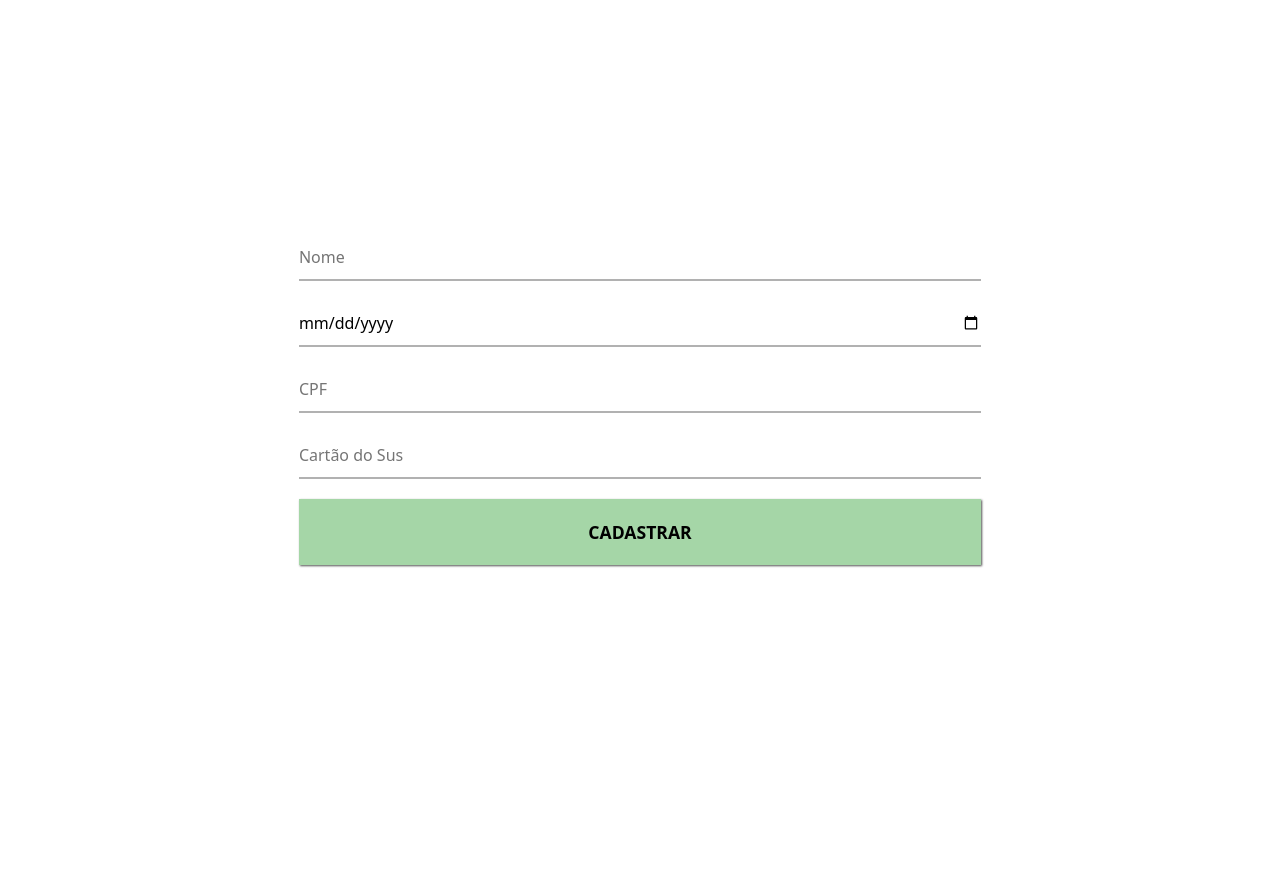
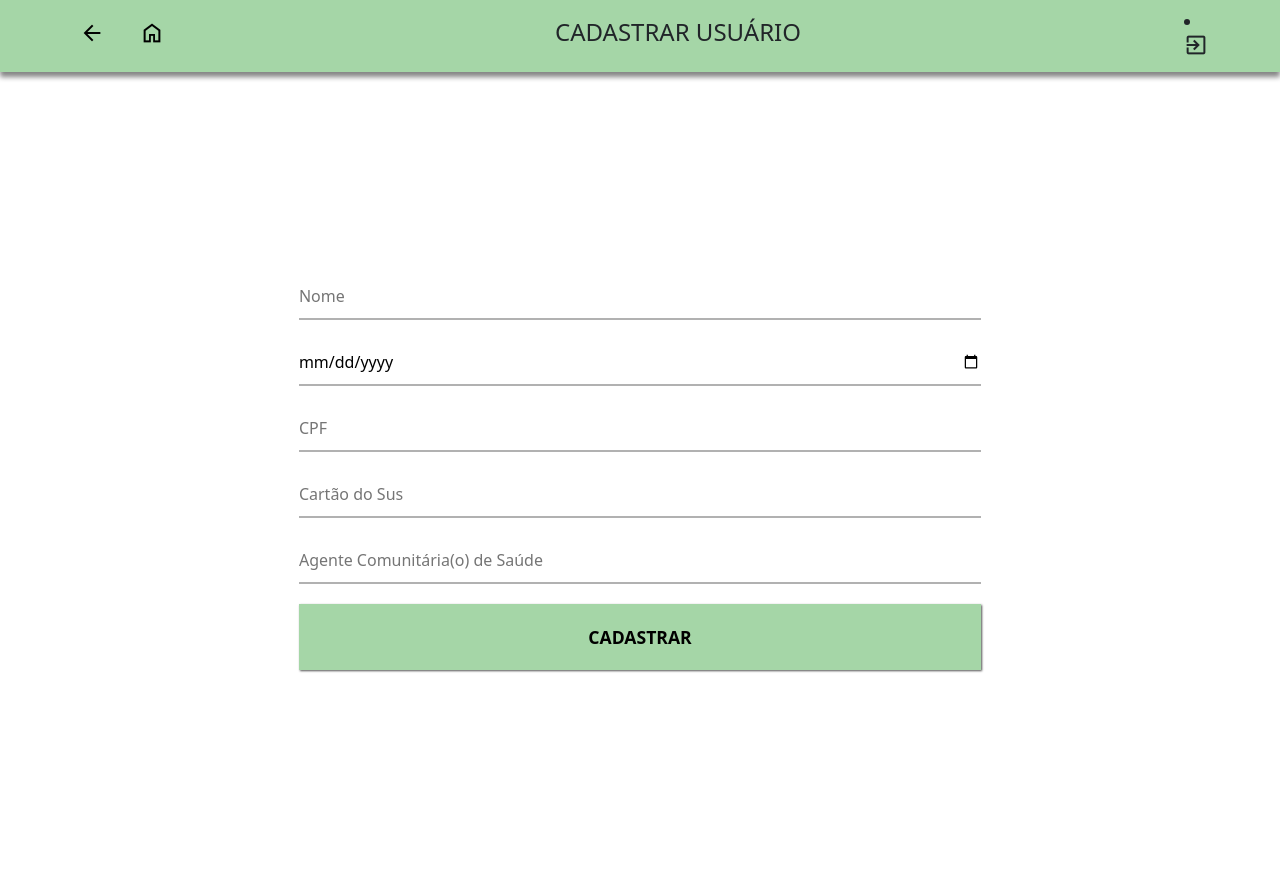
Before and after one commit to wmgoncalves/Hasupport, a PHP site: page /pages/cad_usuario.html in a window 1280 px wide. Before the commit the page ends 567 px from the top, so only its background shows below. Run offline with PHP 8.4, Linux system fonts and the light colour scheme.

Commit message:
barra de menu nas paginas

```diff
--- a/css/cadastro.css
+++ b/css/cadastro.css
@@ -51,3 +51,41 @@
     font-weight: 700;
 
 }
+/*Formatação para o menu global*/
+.menu{
+    width: 100%;
+    background-color: #a5d6a7;
+    box-shadow: 0px 5px 5px rgb(133, 133, 133);
+
+}
+.navbar-collapse{
+    width: 100%;
+    display: flex;
+    justify-content: space-between;
+    padding: 0 50px;
+
+}
+.menu .navbar-nav{
+    display: flex;
+    justify-content: space-around;
+    align-items: center;
+    width: 100%;
+
+}
+.menu .nav-item{
+    padding: 0px 5px;
+    margin: 1px 5px;
+
+}
+.menu .navbar-nav a{
+    color: black;
+    font-weight: 500;
+
+}
+.material-symbols-outlined {
+  font-variation-settings:
+  'FILL' 0,
+  'wght' 600,
+  'GRAD' 0,
+  'opsz' 48
+}
--- a/pages/cad_usuario.html
+++ b/pages/cad_usuario.html
@@ -13,7 +13,42 @@
     <title>HA assist</title>
 </head>
 <body>
-
+  <div class="fundo1">
+    <div class="menu">
+        <nav class="navbar navbar-expand-lg">
+            <div class="container-fluid">
+              <button class="navbar-toggler" type="button" data-bs-toggle="collapse" data-bs-target="#navbarNav" aria-controls="navbarNav" aria-expanded="false" aria-label="Toggle navigation">
+                <span class="navbar-toggler-icon"></span>
+              </button>
+              <div class="collapse navbar-collapse" id="navbarNav">
+                <div>
+                  <ul class="navbar-nav">
+                    <li class="nav-item">
+                      <a class="nav-link" href="./busca_user.html">
+                        <span class="material-symbols-outlined">arrow_back</span>
+                      </a>
+                    </li>
+                    <li class="nav-item">
+                      <a class="nav-link" aria-current="page" href="./cadastro.html">
+                        <span class="material-symbols-outlined">home</span>
+                      </a>
+                    </li>
+                </div>
+                <div>
+                  <h4>CADASTRAR USUÁRIO</h4>
+                </div>
+                <div>
+                  <li class="nav-item">
+                    <a class="nav-link" href="./adm_area.html">
+                      <span class="material-symbols-outlined">exit_to_app</span>
+                    </a>
+                  </li>
+                </div>
+                </ul>
+              </div>
+            </div>
+          </nav>
+    </div>
   <div class="fundo-cadastro">
     <div class="form">
       <form>
@@ -29,6 +64,9 @@
           <div>
             <input class="cartao_sus" name="cartao_sus" required="required" type="number" placeholder="Cartão do Sus"/>
           </div>
+          <div>
+            <input class="agente_saude" name="agente_saude" required="required" type="text" placeholder="Agente Comunitária(o) de Saúde"/>
+          </div>
         <div>
           <button id="cadastrar">CADASTRAR</button>
         </div>
```
Also changed, not shown: pages/adm_area.html (+36 -1 lines), pages/alt_equipe.html (+36 -0 lines), pages/busca_user.html (+36 -0 lines), pages/cad_equipe.html (+36 -1 lines).
